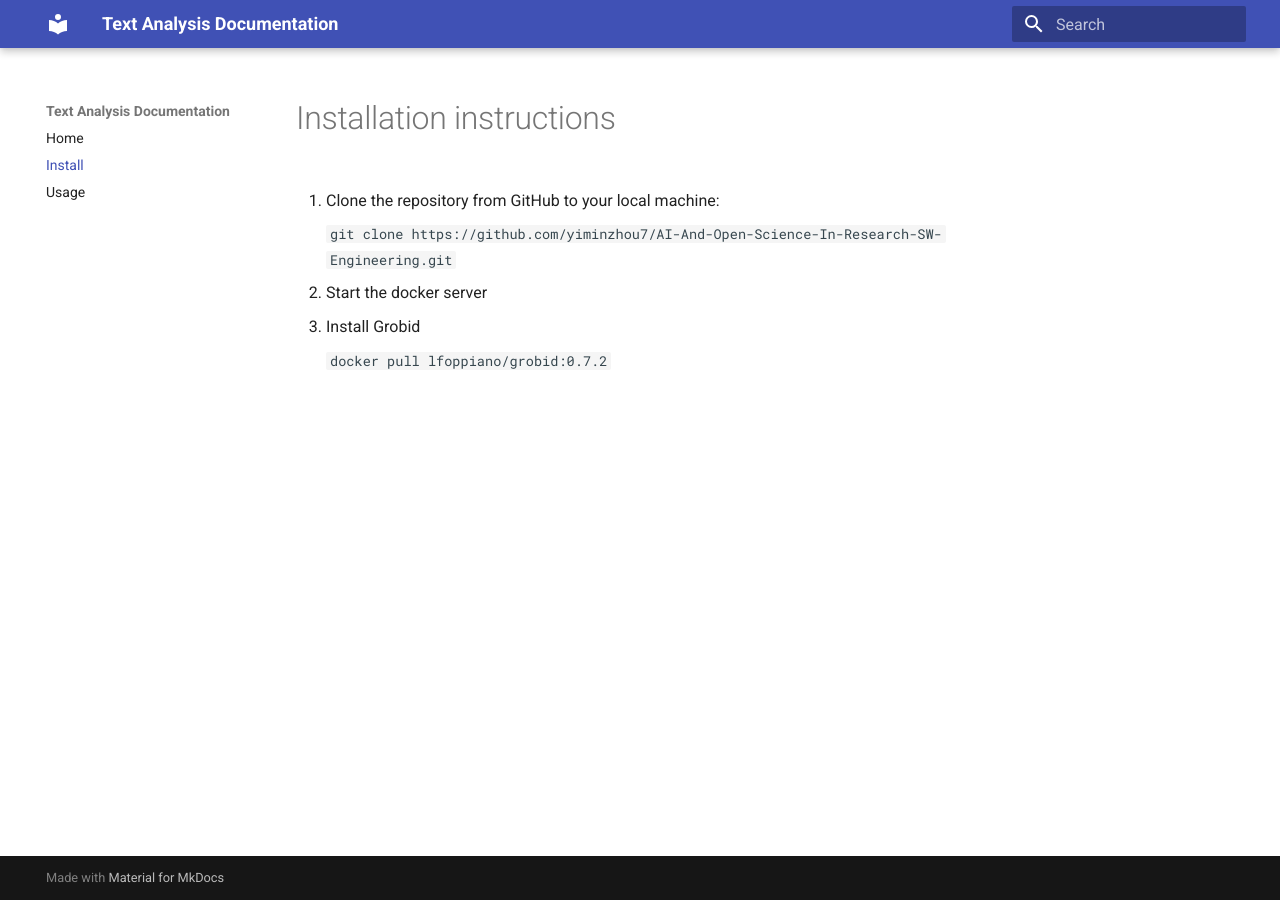
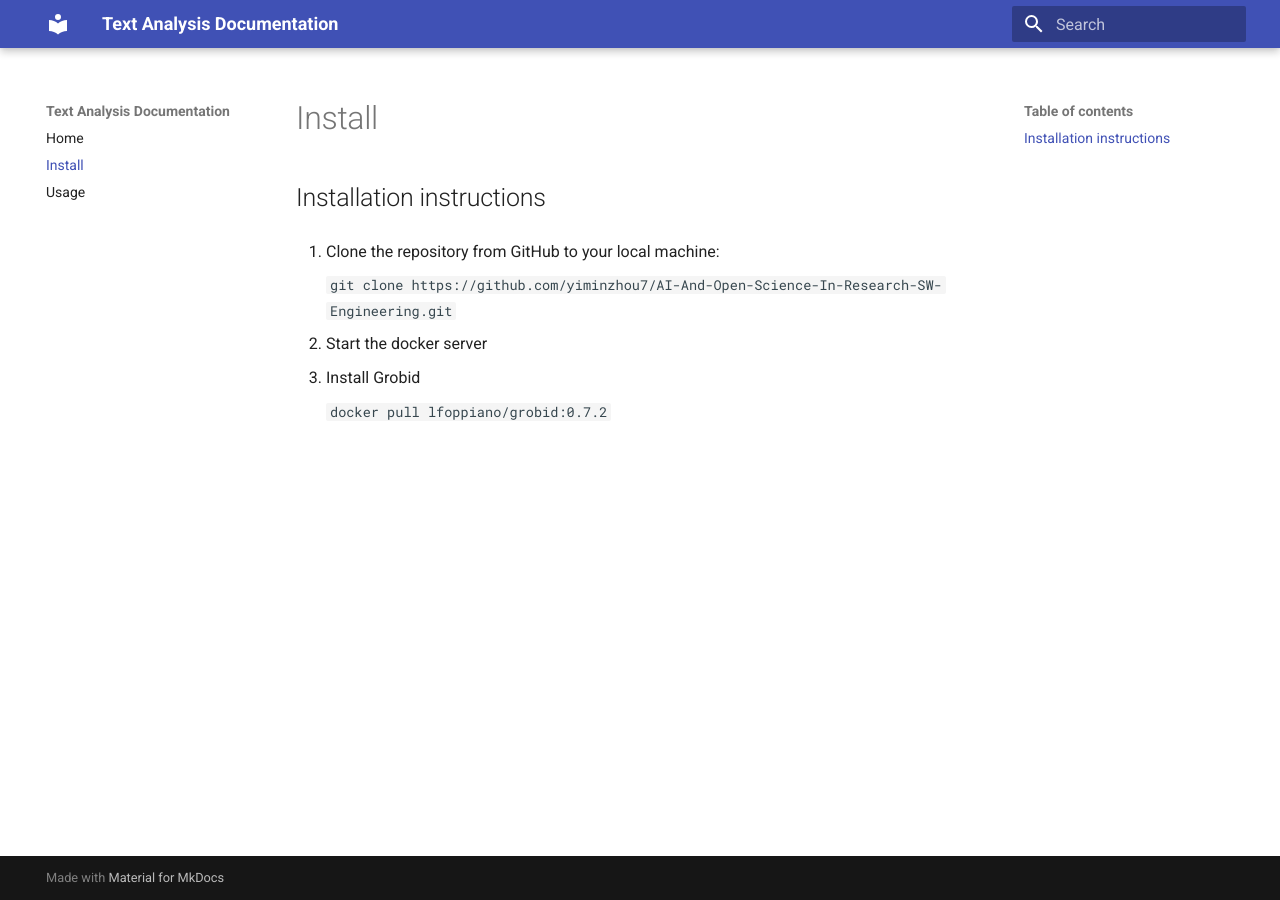
Before and after one commit to yiminzhou7/AI-And-Open-Science-In-Research-SW-Engineering, an MkDocs documentation site: the page built from docs/install.md, in a window 1280 px wide. Built offline with MkDocs 1.6.1 and Material for MkDocs 9.7.7, drawn with Linux system fonts in a browser that asks for light colours.

Commit message:
Update install.md

````diff
--- a/docs/install.md
+++ b/docs/install.md
@@ -1,4 +1,4 @@
-# Installation instructions
+## Installation instructions
 1. Clone the repository from GitHub to your local machine:
 
     ```
````
